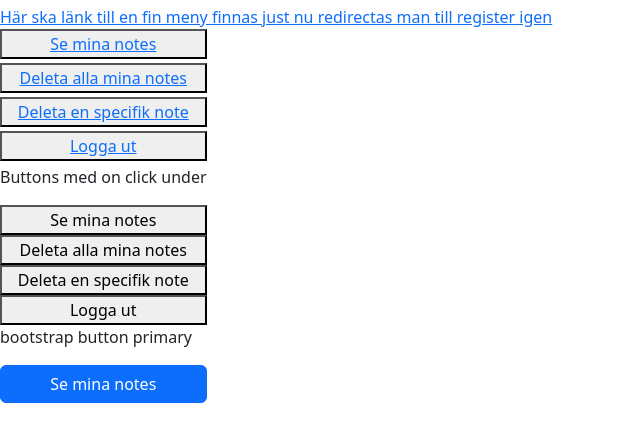
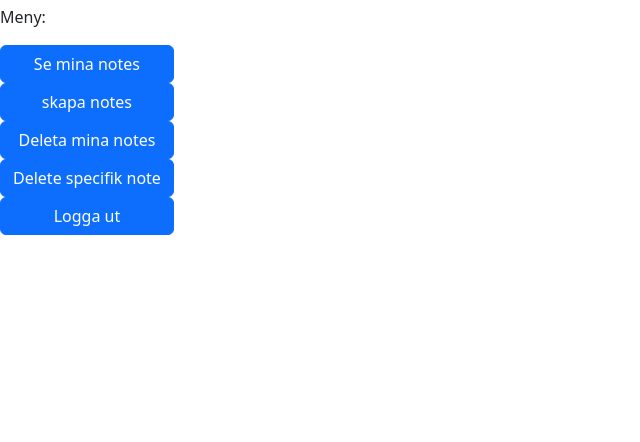
Before and after one commit to Cratairx/SpringBootNotesAssignment, a Spring app: template src/main/resources/templates/success.html in a window 1280 px wide. Shown: the part 51-493 px from the top of the page, without its empty margins (0-640 px from the left). Run offline with Thymeleaf, Linux system fonts and the light colour scheme; the template is opened without the code that fills it, so the values that code supplies are empty; some of the project's set-up classes (security, data sources, template engines, error pages and the like) are left out, and stand-ins take their place.

Commit message:
Trött nu.

```diff
--- a/src/main/java/org/example/springbootnotesassignment/controller/RegisterController.java
+++ b/src/main/java/org/example/springbootnotesassignment/controller/RegisterController.java
@@ -47,6 +47,7 @@ public class RegisterController {
 
         boolean result = logInService.logIn(username,password);
         if(result){
+            System.out.println("username" + username);
             redirectAttributes.addFlashAttribute("username",username);
             return "redirect:/success";
         }
--- a/src/main/resources/templates/success.html
+++ b/src/main/resources/templates/success.html
@@ -7,21 +7,14 @@
 
 </head>
 <body>
-<h1>Hej, <span th:text ="${username}"></span>!</h1>
-
-<a href="/register"> Här ska länk till en fin meny finnas just nu redirectas man till register igen</a>
+<h1>Hej, <span th:text = "${username}"></span>!</h1>
 <div class = "d-flex flex-column" style="width: fit-content;">
-    <button class = "mb-1"><a href="/register">Se mina notes</a></button>
-    <button class = "mb-1"><a href="/login">Deleta alla mina notes</a></button>
-    <button class = "mb-1"><a href="/login"> Deleta en specifik note</a></button>
-    <button class = "mb-1"><a href="/logout">Logga ut</a></button>
-    <p>Buttons med on click under </p>
-    <button onclick="window.location.href='/register'">Se mina notes</button>
-    <button onclick="window.location.href='/login'">Deleta alla mina notes</button>
-    <button onclick="window.location.href='/login'">Deleta en specifik note</button>
-    <button onclick="window.location.href='/logout'">Logga ut</button>
-    <p>bootstrap button primary</p>
-    <a class="btn btn-primary" href="/register">Se mina notes</a>
+    <p>Meny:</p>
+    <a class="btn btn-primary" href="/notes">Se mina notes</a>
+    <a class="btn btn-primary" href="/notes">skapa notes</a>
+    <a class="btn btn-primary" href="/deletenotes">Deleta mina notes</a>
+    <a class="btn btn-primary" href="/deletenotewithid">Delete specifik note</a>
+    <a class="btn btn-primary" href="/logout">Logga ut</a>
 
 
 </div>
```
